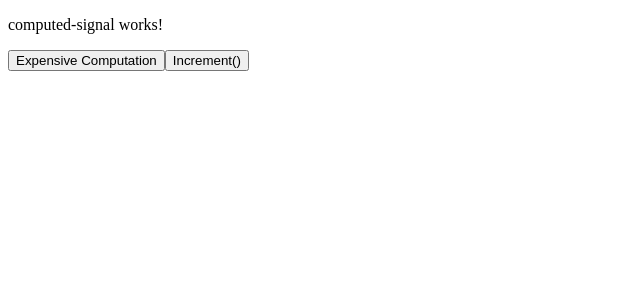
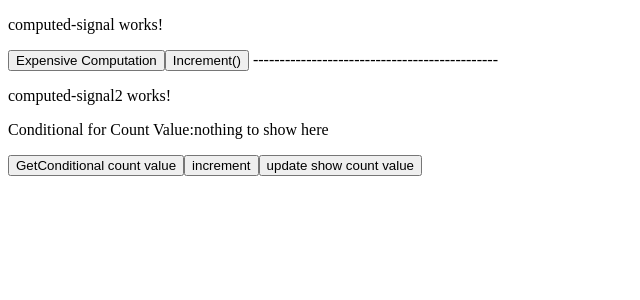
Before and after one commit to oleksy-piotr-angular/angular18_Signals, an Angular app in the folder tutorialWithSignalsConcept/: page / in a window 1280 px wide. Shown: the top 300 px of the page, without its empty margins (0-640 px from the left). Built offline with nearby package versions, Linux system fonts and the light colour scheme.

Commit message:
84. Dynamic Dependencies in Angular: Master Computed Signals!

```diff
--- a/tutorialWithSignalsConcept/src/app/app.component.html
+++ b/tutorialWithSignalsConcept/src/app/app.component.html
@@ -1 +1,3 @@
 <app-computed-signal></app-computed-signal>
+----------------------------------------------
+<app-computed-signal2></app-computed-signal2>
--- a/tutorialWithSignalsConcept/src/app/app.component.ts
+++ b/tutorialWithSignalsConcept/src/app/app.component.ts
@@ -1,10 +1,11 @@
 import { Component } from '@angular/core';
 import { ComputedSignalComponent } from './components/computed-signal/computed-signal.component';
+import { ComputedSignal2Component } from './components/computed-signal2/computed-signal2.component';
 
 @Component({
   selector: 'app-root',
   standalone: true,
-  imports: [ComputedSignalComponent],
+  imports: [ComputedSignalComponent, ComputedSignal2Component],
   templateUrl: './app.component.html',
   styleUrl: './app.component.scss',
 })
--- /dev/null
+++ b/tutorialWithSignalsConcept/src/app/components/computed-signal2/computed-signal2.component.html
@@ -0,0 +1,7 @@
+<p>computed-signal2 works!</p>
+
+<p>Conditional for Count Value:{{ conditionalCount() }}</p>
+
+<button (click)="getConditionalCountValue()">GetConditional count value</button>
+<button (click)="increment()">increment</button>
+<button (click)="updateShowCount()">update show count value</button>
--- /dev/null
+++ b/tutorialWithSignalsConcept/src/app/components/computed-signal2/computed-signal2.component.ts
@@ -0,0 +1,40 @@
+import {
+  Component,
+  computed,
+  signal,
+  Signal,
+  WritableSignal,
+} from '@angular/core';
+
+@Component({
+  selector: 'app-computed-signal2',
+  standalone: true,
+  imports: [],
+  templateUrl: './computed-signal2.component.html',
+  styleUrl: './computed-signal2.component.scss',
+})
+export class ComputedSignal2Component {
+  showCount: WritableSignal<boolean> = signal(false);
+  count: WritableSignal<number> = signal(0);
+
+  doubleCount: Signal<number> = computed(() => this.count() * 2);
+  conditionalCount = computed(() => {
+    console.log('Executing the computed');
+    if (!this.showCount()) {
+      return 'nothing to show here';
+    } else {
+      return 'th count value is ${this.count()}';
+    }
+  });
+
+  getConditionalCountValue(): string {
+    return this.conditionalCount();
+  }
+  increment() {
+    this.count.update((value) => value + 1);
+  }
+
+  updateShowCount() {
+    this.showCount.update((value) => !value);
+  }
+}
```
Also changed, not shown: tutorialWithSignalsConcept/src/app/components/computed-signal2/computed-signal2.component.scss (added), 1 other file (tests, documents, lock files or other folders).
